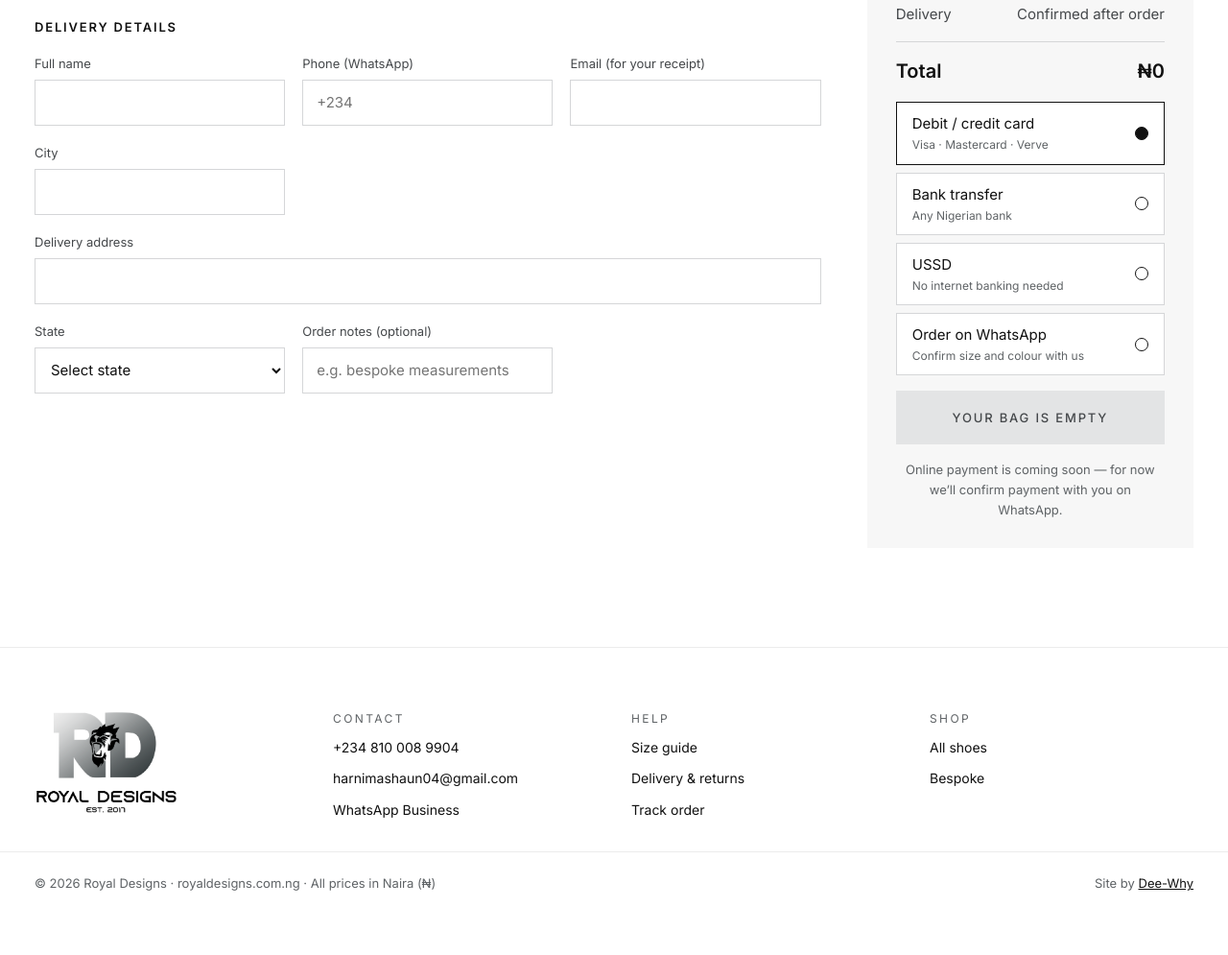
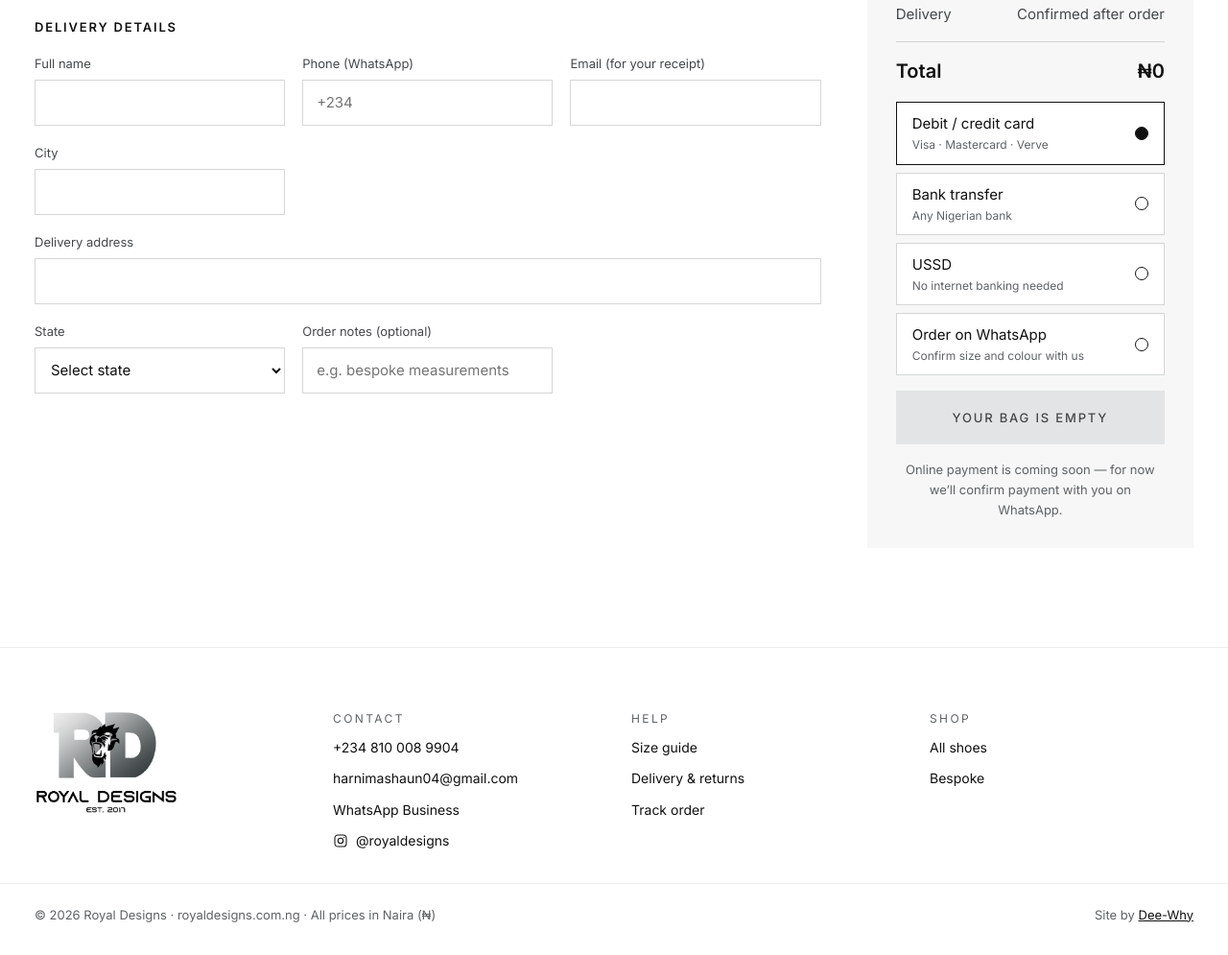
Before and after one commit to Adedayo100-dev/royaldesigns, a plain HTML site: page index.html in a window 1280 px wide. Shown: the part 5087-6082 px from the top of the page at 96% size. Before the commit the page ends 6050 px from the top, so only its background shows below. Drawn offline with nearby package versions, Linux system fonts and the light colour scheme.

Commit message:
Add Instagram @royaldesigns to footer
Co-Authored-By: Claude Opus 5.5 <noreply@anthropic.com>
Claude-Session: https://claude.ai/code/session_01QwvtpR1U6wpJu5iV8Ea8JS

```diff
--- a/css/styles.css
+++ b/css/styles.css
@@ -209,6 +209,7 @@ tbody th { font-weight: 600; }
 .footer-grid { display: grid; grid-template-columns: repeat(auto-fit, minmax(min(100%, 200px), 1fr)); gap: 36px; padding-top: 64px; padding-bottom: 32px; }
 .footer-grid img { width: 150px; }
 .col { display: flex; flex-direction: column; gap: 10px; font-size: 14px; }
+.ig { display: inline-flex; align-items: center; gap: 8px; }
 .label { font-size: 12px; letter-spacing: .2em; color: var(--muted); }
 .footer-bottom { border-top: 1px solid var(--line); display: flex; flex-wrap: wrap; justify-content: space-between; gap: 12px; font-size: 13px; color: var(--muted); padding-top: 22px; padding-bottom: 32px; }
 .footer-bottom a { text-decoration: underline; }
--- a/index.html
+++ b/index.html
@@ -157,7 +157,7 @@
 <footer id="contact" class="site-footer">
   <div class="wrap footer-grid">
     <div><img src="/assets/logo-dark.png" alt="Royal Designs, est. 2017" width="150" height="111"></div>
-    <div class="col"><span class="label">CONTACT</span><a href="tel:+2348100089904">+234 810 008 9904</a><a href="mailto:harnimashaun04@gmail.com">harnimashaun04@gmail.com</a><a href="https://wa.me/2348100089904">WhatsApp Business</a></div>
+    <div class="col"><span class="label">CONTACT</span><a href="tel:+2348100089904">+234 810 008 9904</a><a href="mailto:harnimashaun04@gmail.com">harnimashaun04@gmail.com</a><a href="https://wa.me/2348100089904">WhatsApp Business</a><a href="https://www.instagram.com/royaldesigns/" target="_blank" rel="noopener" class="ig"><svg width="16" height="16" viewBox="0 0 24 24" fill="none" stroke="currentColor" stroke-width="1.6" aria-hidden="true"><rect x="3" y="3" width="18" height="18" rx="5"/><circle cx="12" cy="12" r="4"/><circle cx="17.5" cy="6.5" r="1" fill="currentColor" stroke="none"/></svg>@royaldesigns</a></div>
     <nav class="col" aria-label="Help"><span class="label">HELP</span><a href="#sizes">Size guide</a><a href="https://wa.me/2348100089904?text=Hello%2C%20I%20have%20a%20question%20about%20delivery%20and%20returns.">Delivery &amp; returns</a><a href="https://wa.me/2348100089904?text=Hello%2C%20I%27d%20like%20to%20track%20my%20order.">Track order</a></nav>
     <nav class="col" aria-label="Shop"><span class="label">SHOP</span><a href="#shop">All shoes</a><a href="#bespoke">Bespoke</a></nav>
   </div>
```
